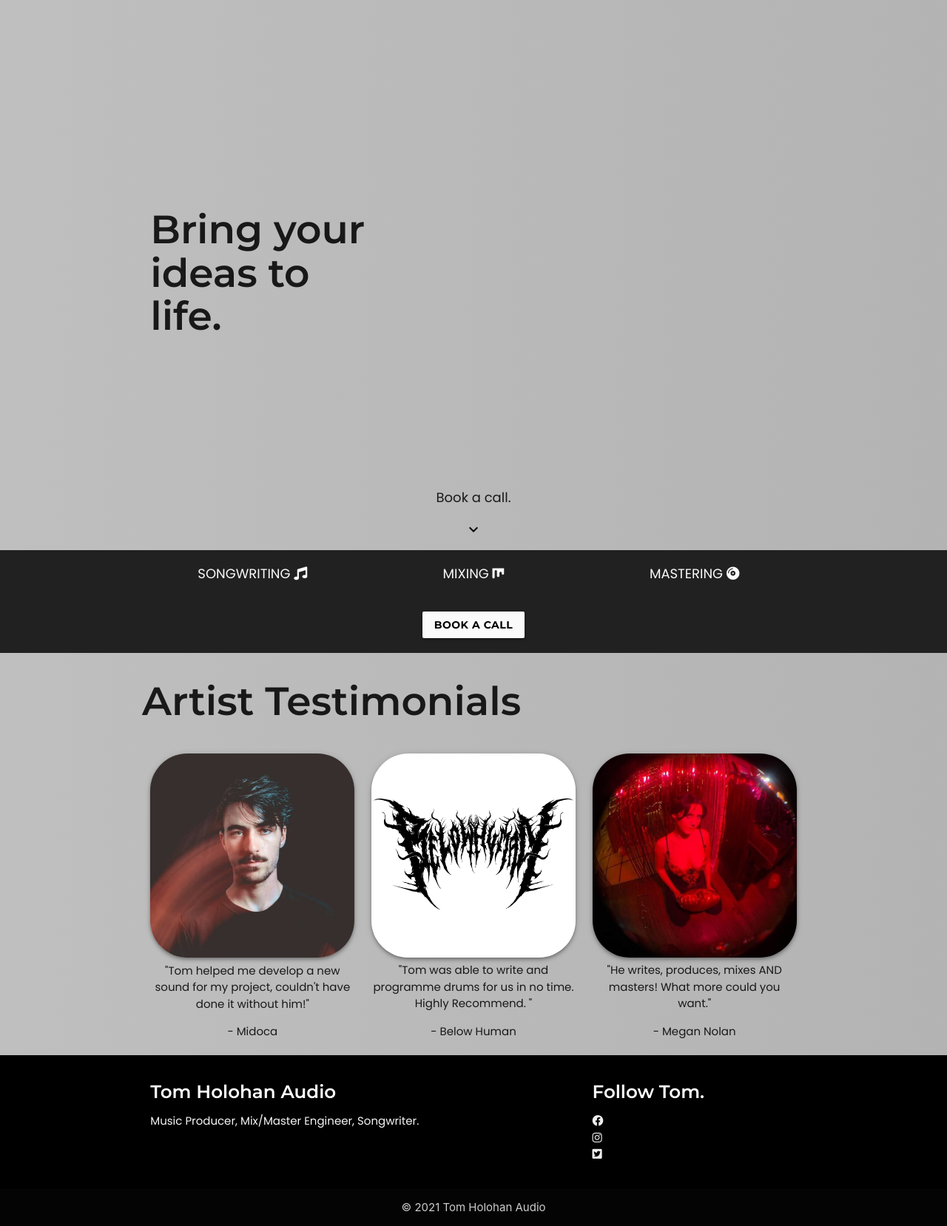
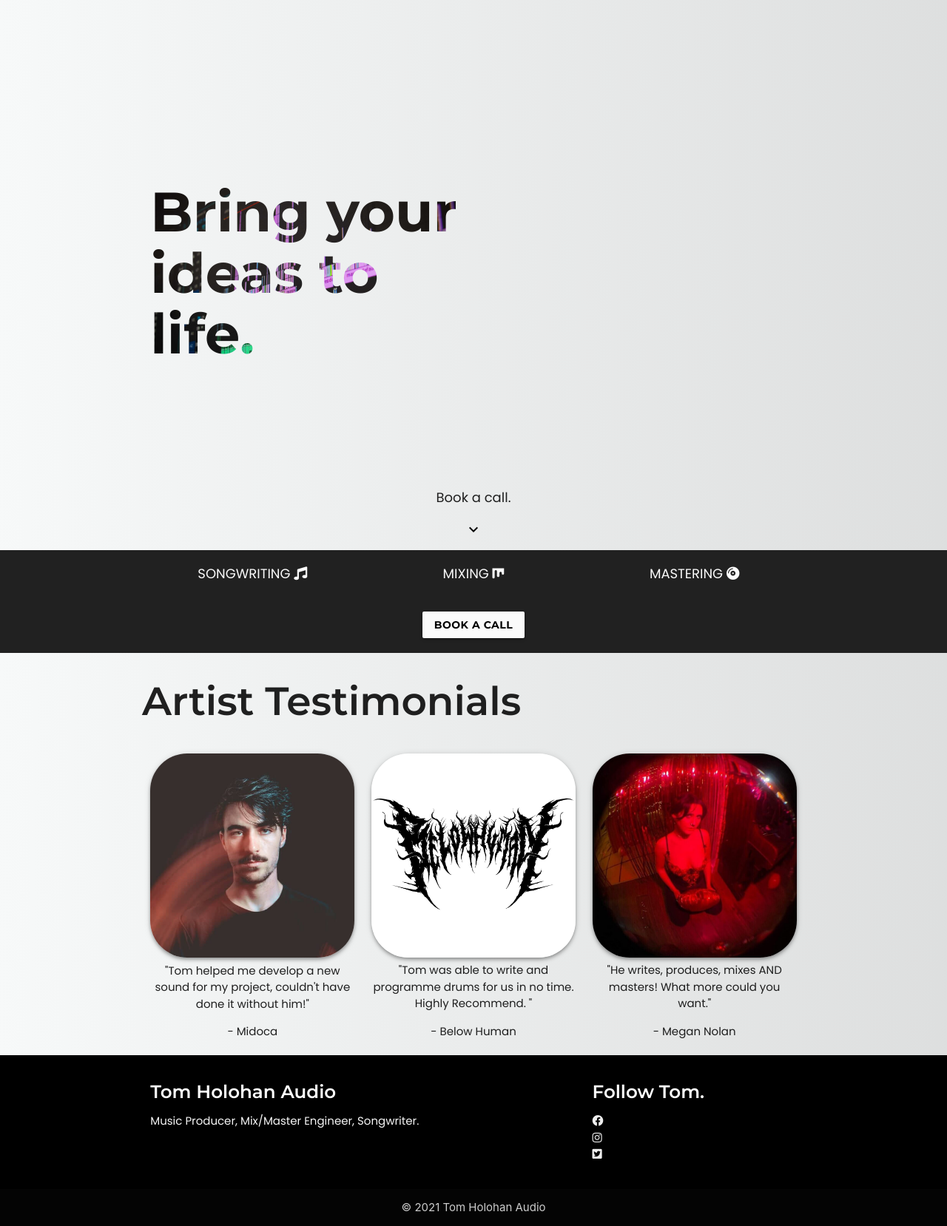
Before and after one commit to hollownotempty/Portfolio_4, a Django app: page / in a window 1280 px wide. Shown: the part 64-1722 px from the top of the page at 74% size. Run offline with Django 3.2, Linux system fonts and the light colour scheme.

Commit message:
Add email_template and background_clip to home h2

```diff
--- a/bookings/views.py
+++ b/bookings/views.py
@@ -2,6 +2,7 @@ from django.shortcuts import render, redirect
 from django.conf import settings
 from django.contrib import messages
 from django.core.mail import send_mail
+from django.template.loader import get_template
 from .forms import BookingForm
 # from django.http import HttpResponse
 
@@ -12,6 +13,9 @@ def returnHome(request):
     return render(request, 'home.html')
 
 
+email_template = get_template('email_template.html')
+
+
 def returnBookingPage(request):
 
     if request.method == 'POST':
@@ -20,7 +24,7 @@ def returnBookingPage(request):
             email = request.POST.get('email', '')
             form.save()
             subject = 'Your booking.'
-            message = 'Thank you for booking your call, I look forward to working together./n I will be in contact shortly regarding the call. '
+            message = email_template
             from_email = settings.EMAIL_HOST_USER
             recipient_list = [email, ]
             send_mail(subject, message, from_email, recipient_list)
--- a/static/css/styles.css
+++ b/static/css/styles.css
@@ -56,7 +56,7 @@ img {
 }
 
 .anim_gradient {
-    background: linear-gradient(271deg, #909090, #bfbfbf);
+    background: linear-gradient(271deg, #909090, #f7f9f9);
     background-size: 400% 400%;
 
     -webkit-animation: GradientBG 24s ease infinite;
@@ -90,6 +90,17 @@ img {
 
 .hero-text-row {
     margin-left: 0;
+}
+
+.hero-text-row h2 {
+    font-size: 5rem;
+    font-weight: 800;
+    background-image: url('../../media/daw.jpg');
+    background-size: cover;
+
+    background-clip: text;
+    -webkit-background-clip: text;
+    color: transparent;
 }
 
 #hero-section {
--- /dev/null
+++ b/templates/email_template.html
@@ -0,0 +1,6 @@
+<h1>Thank you for your booking!</h1>
+<p>I will be in contact soon regarding your call.</p>
+<br>
+<p>I look forward to working together!</p>
+
+<p><em>Tom Holohan</em></p>
```
Also changed, not shown: email_password.py (line endings or trailing spaces), media/daw.jpg (added).
